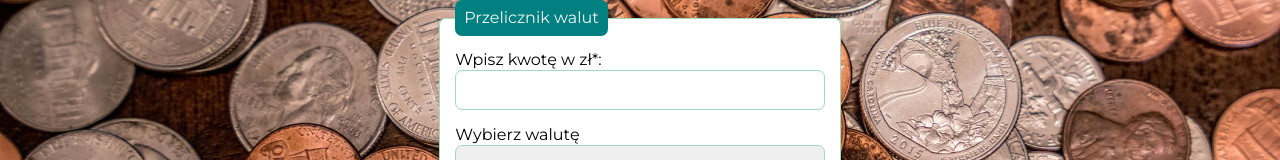
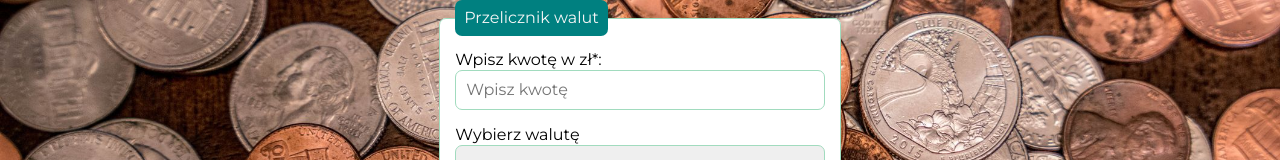
Before and after one commit to Ulczik/currency-converter, a plain HTML site: page index.html in a window 1280 px wide. Shown: the part 263-423 px from the top of the page. Drawn offline with nearby package versions, Linux system fonts and the light colour scheme.

Commit message:
added required & placeholder

```diff
--- a/index.html
+++ b/index.html
@@ -27,7 +27,7 @@
       <legend class="form__legend">Przelicznik walut</legend>
       <label>
         <span class="form__labelText">Wpisz kwotę w zł*:</span>
-        <input type="number" class="form__field js-amout" step="any" min="0.1">
+        <input type="number" required placeholder="Wpisz kwotę" class="form__field js-amout" step="any" min="0.1">
       </label>
       <p>
         <label>
```
